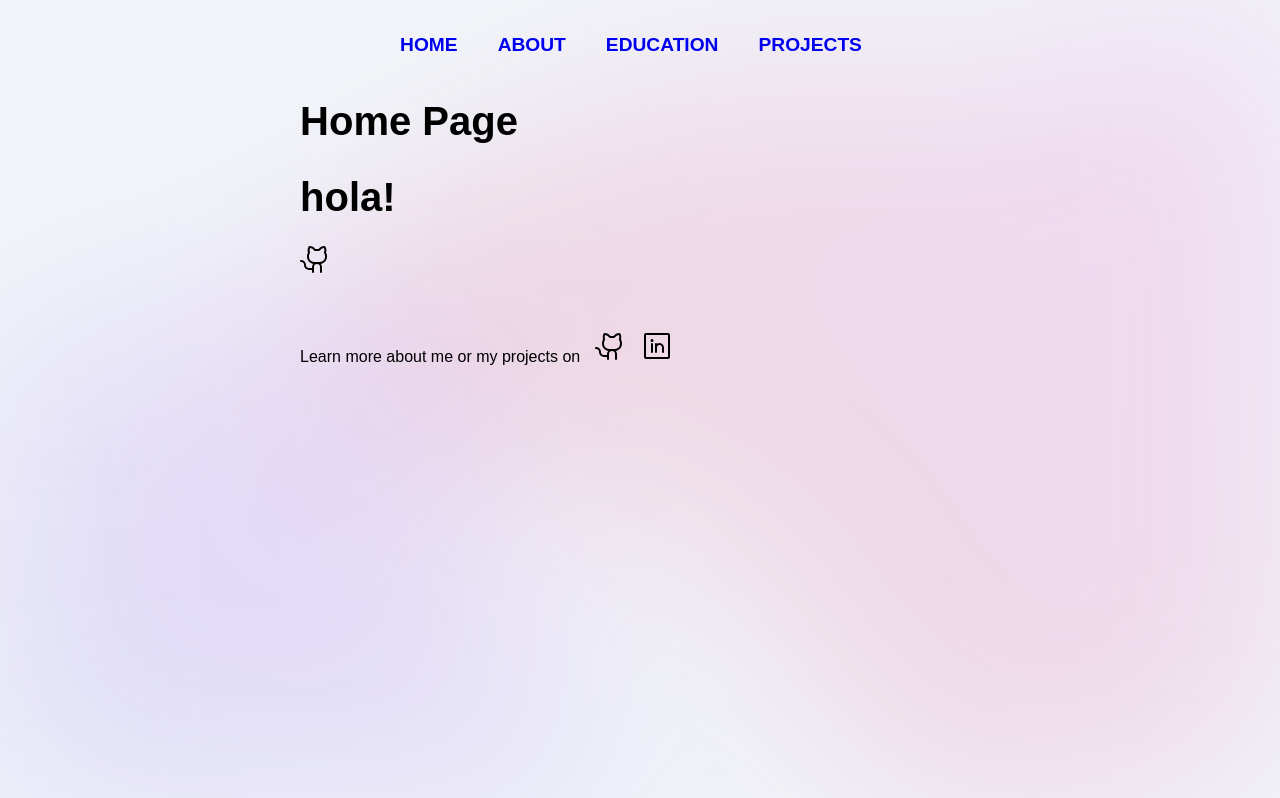
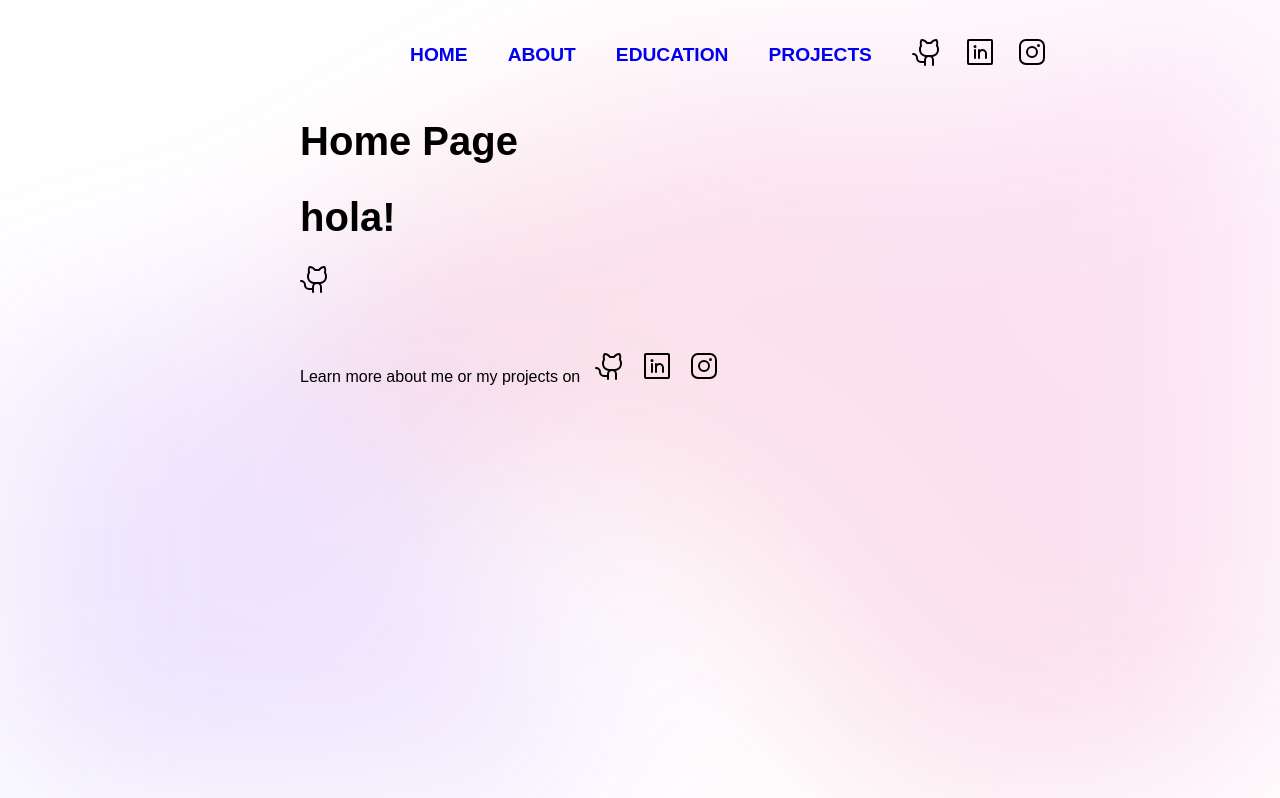
Before and after one commit to ivan-kan/Personal-website, an Astro site: page / in a window 1280 px wide. Built offline with nearby package versions, Linux system fonts and the light colour scheme; Astro itself is replaced by a stand-in of ours.

Commit message:
Added social to footer and header

```diff
--- a/src/components/Footer.astro
+++ b/src/components/Footer.astro
@@ -1,18 +1,11 @@
 ---
-import { Image } from "astro:assets";
-import github from "../assets/github.svg";
-import linkedin from "../assets/linkedin.svg";
+import Social from "./Social.astro"
 ---
 
 <footer>
     <p>
         Learn more about me or my projects on
-        <a href="https://www.github.com/ivan-kan" target="_blank">
-            <Image src={github} alt="GitHub" />
-        </a>
-        <a href="https://www.linkedin.com/in/ivan-kan123" target="_blank">
-            <Image src={linkedin} alt="linkedin" />
-        </a>
+        <Social />
     </p>
 
     <style>
--- a/src/components/Header.astro
+++ b/src/components/Header.astro
@@ -1,9 +1,11 @@
 ---
 import Navigation from "./Navigation.astro";
+import Social from "./Social.astro";
 ---
 
 <header>
     <nav>
         <Navigation />
+        <Social />
     </nav>
 </header>
--- a/src/components/Navigation.astro
+++ b/src/components/Navigation.astro
@@ -15,3 +15,10 @@ const textLinks: { label: string; href: string }[] = [
         ))
     }
 </div>
+
+<style>
+    .nav-links {
+        display: inline;
+        width: ;
+    }
+</style>
--- /dev/null
+++ b/src/components/Social.astro
@@ -0,0 +1,23 @@
+---
+import { Image } from "astro:assets";
+import github from "../assets/github.svg";
+import linkedin from "../assets/linkedin.svg";
+import ig from "../assets/instagram.svg";
+---
+
+<a href="https://www.github.com/ivan-kan/" target="_blank">
+    <Image src={github} alt="GitHub" />
+</a>
+<a href="https://www.linkedin.com/in/ivan-kan123/" target="_blank">
+    <Image src={linkedin} alt="linkedin" />
+</a>
+<a href="https://www.instagram.com/ivan_kan__/" target="_blank">
+    <Image src={ig} alt="My Instagram account" />
+</a>
+
+<style>
+    a {
+        margin-left: 10px;
+        text-decoration: none;
+    }
+</style>
--- a/src/styles/global.css
+++ b/src/styles/global.css
@@ -1,5 +1,4 @@
 html {
-    background-color: #f1f5f9;
     font-family: Arial;
 }
 
@@ -29,10 +28,17 @@ h1 {
     margin: 0;
 }
 
+nav {
+    display: flex;
+    flex-direction: row;
+    align-items: center;
+    gap: 10px;
+    padding: 10px;
+    width: 800px;
+    margin: 0;
+}
+
 .nav-links a {
-    display: block;
-    text-align: center;
-    padding: 10px 0;
     text-decoration: none;
     font-size: 1.2rem;
     font-weight: bold;
```
